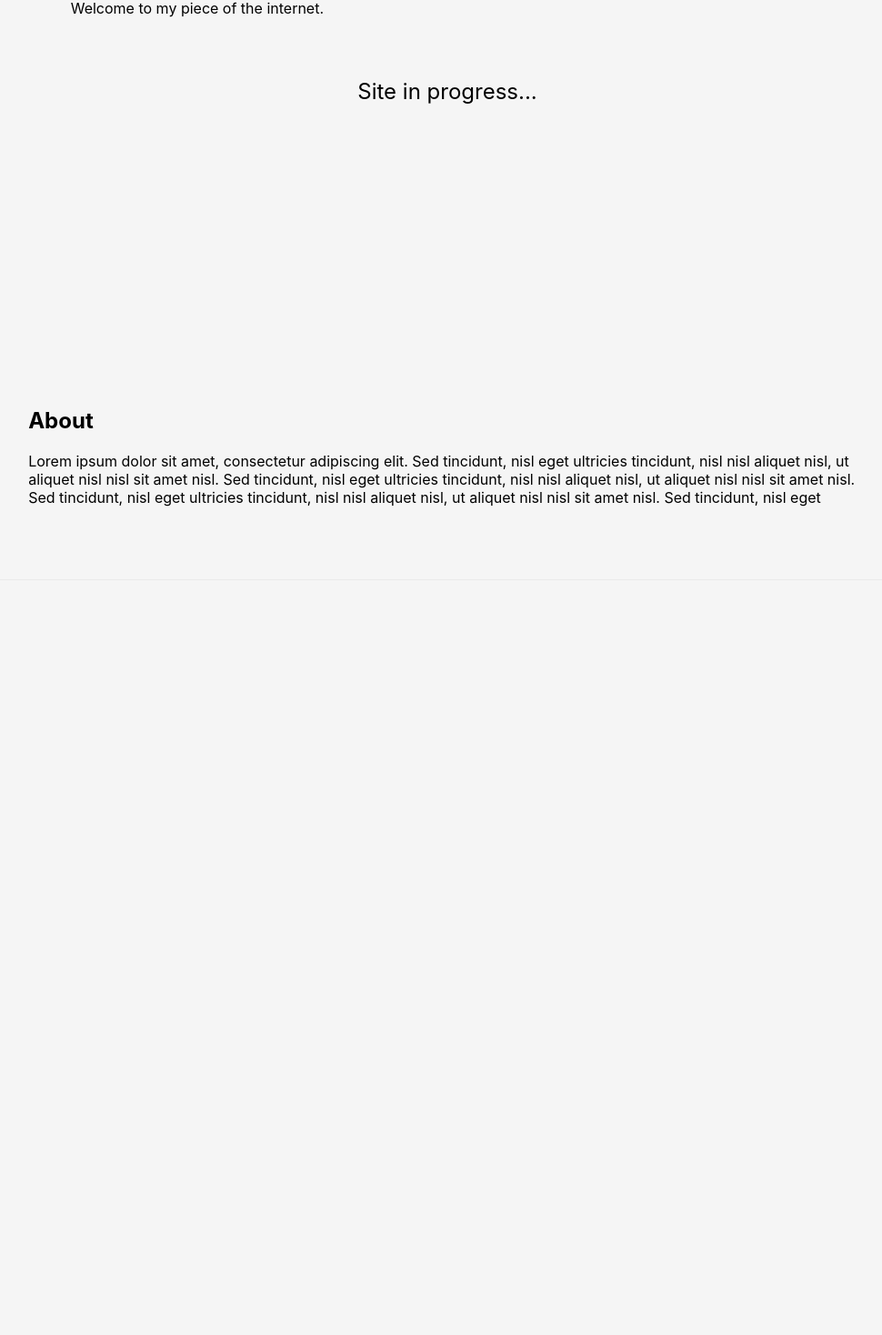
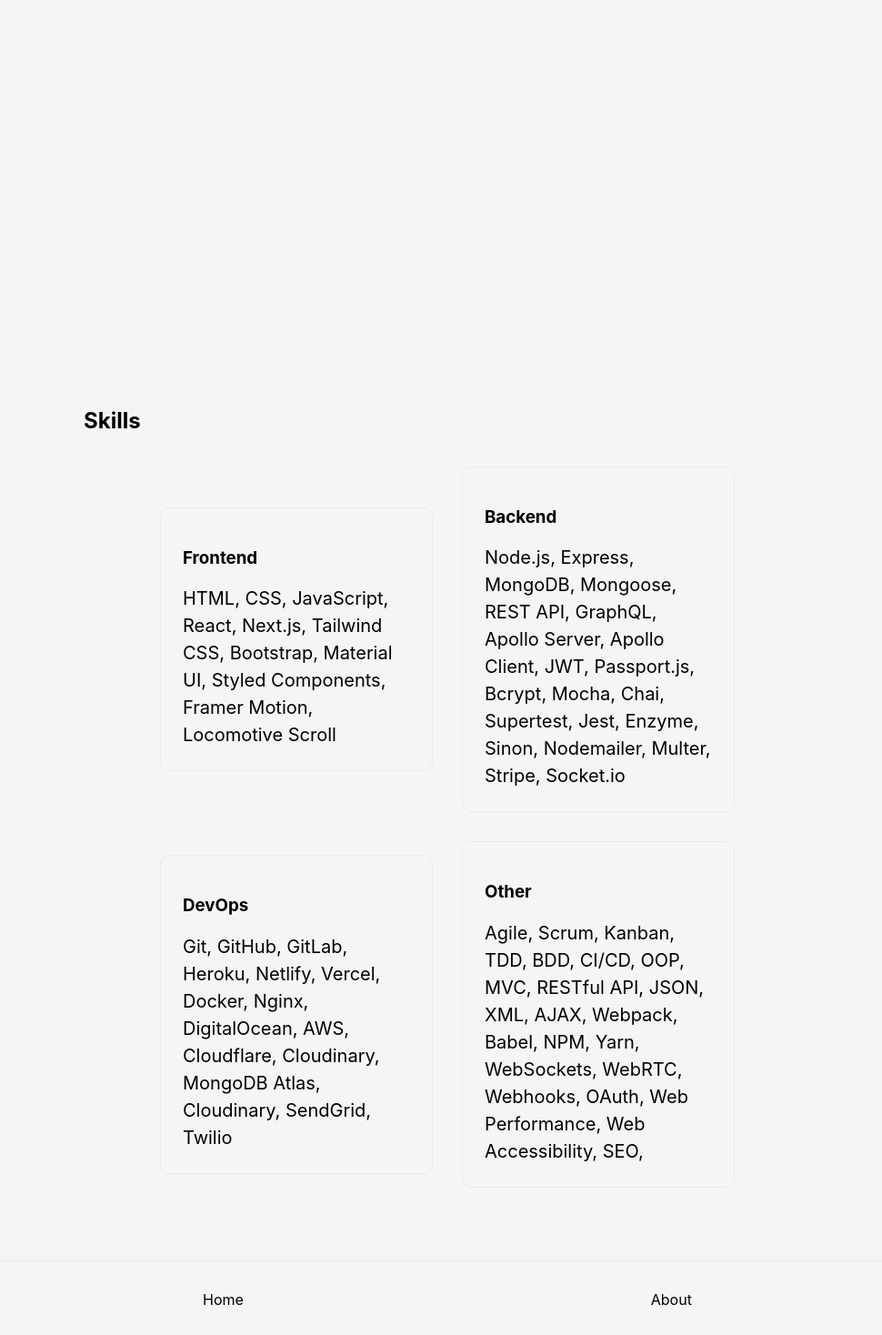
Before and after one commit to josephayman/josephayman.com, a Next.js app: page / in a window 1280 px wide. Shown: the part 536-2004 px from the top of the page at 91% size, without its empty margins (148-1118 px from the left). Before the commit the page ends 1238 px from the top, so only its background shows below. Built offline with nearby package versions, Linux system fonts and the light colour scheme.

Commit message:
Added more pages

```diff
--- a/components/Navbar.js
+++ b/components/Navbar.js
@@ -5,6 +5,9 @@
   return (
     <nav className={styles.navbar}>
         <ul className={styles.navbarLinks}>
+            <li><Link href="/">Home</Link></li>
+            <li><Link href="/blog">Blog</Link></li>
+            <li><Link href="/books">Books</Link></li>
             <li><Link href="/about">About</Link></li>
             <li><Link href="/projects">Projects</Link></li>
             <li><Link href="/contact">Contact</Link></li>
--- a/pages/index.js
+++ b/pages/index.js
@@ -2,6 +2,7 @@
 import Image from "next/image";
 import styles from "../styles/Home.module.css";
 import Navbar from "../components/Navbar";
+import Link from "next/link";
 
 export default function Home() {
   return (
@@ -21,27 +22,61 @@
               A SOFTWARE DEVELOPER <br />
               BASED IN OSLO, NORWAY.
             </h1>
-            <p>Welcome to my piece of the internet.</p>
-            <p className={styles.description}>Site in progress...</p>
           </div>
         </section>
         <section className={styles.contentSection}>
           <div className={styles.container}>
-            <h2>About</h2>
-            <p>
-              Lorem ipsum dolor sit amet, consectetur adipiscing elit. Sed
-              tincidunt, nisl eget ultricies tincidunt, nisl nisl aliquet nisl,
-              ut aliquet nisl nisl sit amet nisl. Sed tincidunt, nisl eget
-              ultricies tincidunt, nisl nisl aliquet nisl, ut aliquet nisl nisl
-              sit amet nisl. Sed tincidunt, nisl eget ultricies tincidunt, nisl
-              nisl aliquet nisl, ut aliquet nisl nisl sit amet nisl. Sed
-              tincidunt, nisl eget
-            </p>
+            <h2>Skills</h2>
+            <div className={styles.grid}>
+              <div className={styles.card}>
+                <h3>Frontend</h3>
+                <p>
+                  HTML, CSS, JavaScript, React, Next.js, Tailwind CSS,
+                  Bootstrap, Material UI, Styled Components, Framer Motion,
+                  Locomotive Scroll
+                </p>
+              </div>
+              <div className={styles.card}>
+                <h3>Backend</h3>
+                <p>
+                  Node.js, Express, MongoDB, Mongoose, REST API, GraphQL, Apollo
+                  Server, Apollo Client, JWT, Passport.js, Bcrypt, Mocha, Chai,
+                  Supertest, Jest, Enzyme, Sinon, Nodemailer, Multer, Stripe,
+                  Socket.io
+                </p>
+              </div>
+              <div className={styles.card}>
+                <h3>DevOps</h3>
+                <p>
+                  Git, GitHub, GitLab, Heroku, Netlify, Vercel, Docker, Nginx,
+                  DigitalOcean, AWS, Cloudflare, Cloudinary, MongoDB Atlas,
+                  Cloudinary, SendGrid, Twilio
+                </p>
+              </div>
+              <div className={styles.card}>
+                <h3>Other</h3>
+                <p>
+                  Agile, Scrum, Kanban, TDD, BDD, CI/CD, OOP, MVC, RESTful API,
+                  JSON, XML, AJAX, Webpack, Babel, NPM, Yarn, WebSockets,
+                  WebRTC, Webhooks, OAuth, Web Performance, Web Accessibility,
+                  SEO,
+                </p>
+              </div>
+            </div>
           </div>
         </section>
       </main>
 
-      <footer className={styles.footer}></footer>
+      <footer className={styles.footer}>
+        <Link href="/">
+          Home
+        </Link>
+        <Link href="/about">
+          About
+        </Link>
+
+
+      </footer>
     </div>
   );
 }
```
Also changed, not shown: pages/blog/DoYouBelieveInGod.js (added, +7 -0 lines), pages/blog/index.js (added, +25 -0 lines), pages/books/index.js (added, +30 -0 lines).
